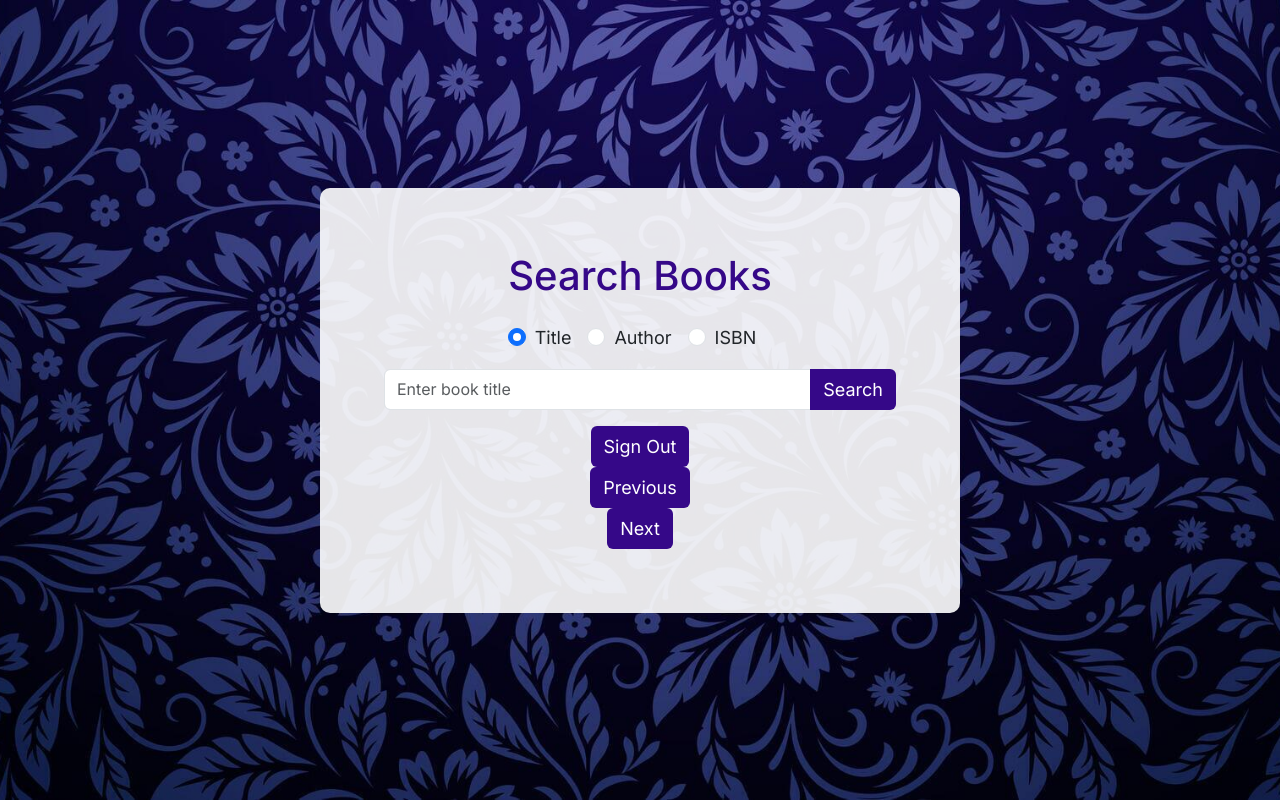
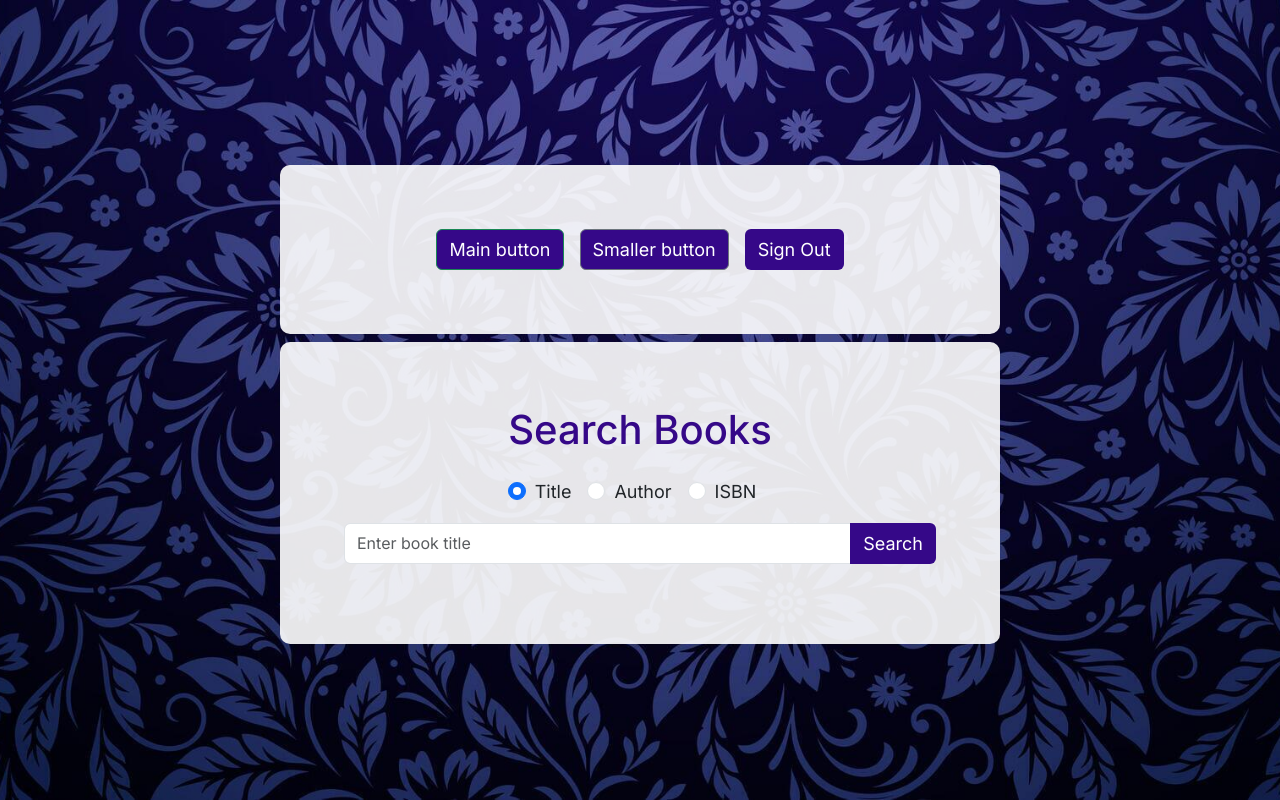
Before and after one commit to kristijanH1998/bookworm, a React (Vite) app in the folder BookWorm/: page /home in a window 1280 px wide. Built offline with nearby package versions, Linux system fonts and the light colour scheme.

Commit message:
improved design of the Home Page: next and prev buttons only show when list of results is returned from Google Books; Navigation bar sticked on top of the Search form; Embedded Viewer window now properly displays to the right of the Search form when 'Read' button is clicked on any book result

```diff
--- a/BookWorm/src/Home.tsx
+++ b/BookWorm/src/Home.tsx
@@ -63,11 +63,11 @@ export default function Home() {
     //makes viewer canvas load contents of a book whose identifier number was received as parameter 'identifier'
     function initialize(identifier: any) {
         if(typeof identifier != "undefined") {
-            const iden = identifier[0]['identifier']
+            const iden = identifier[0]['identifier'];
             var viewer = new google.books.DefaultViewer(document.getElementById('viewerCanvas'));
             viewer.load(iden, alertNotFound);
-            document.getElementById("viewerCanvas")?.classList.remove("d-none")
-            document.getElementById("viewerCanvas")?.classList.add("d-block")
+            document.getElementById("viewerCanvas")?.classList.remove("d-none");
+            document.getElementById("viewerCanvas")?.classList.add("d-block");
         } else {
             alert("could not embed the book!");
         }
@@ -124,7 +124,9 @@ export default function Home() {
                     // console.log(res.data.data.items)
                     // console.log(typeof res.data.data.items)
                     setBookList(res.data.data.items)
-                    console.log(bookList)
+                    // console.log(bookList)
+                    document.getElementById("pagingBtns")?.classList.remove("d-none");
+                    document.getElementById("pagingBtns")?.classList.add("d-block");
                 }
             })
             .catch((error) => {
@@ -172,8 +174,16 @@ export default function Home() {
     }
 
     return (
-        <div className="d-flex justify-content-around align-items-center w-100">
-            <form id="searchPage" className="d-flex flex-column align-items-center w-50">
+        <div className="d-flex w-75">
+            <div className="d-flex flex-column justify-content-around align-items-center w-100">
+                <nav className="navbar d-flex w-75">
+                    <form className="container-fluid justify-content-center">
+                        <button className="btn btn-outline-success me-3" type="button">Main button</button>
+                        <button className="btn btn-outline-secondary me-3" type="button">Smaller button</button>
+                        <Link type="button" onClick={handleClick} className="btn" to={''}>Sign Out</Link>
+                    </form>
+                </nav>
+                <form id="searchPage" className="d-flex flex-column align-items-center w-75">
                     <h1>Search Books</h1>
                     <div className="d-flex flex-row m-3">
                         <div className="form-check form-check-inline">
@@ -192,16 +202,13 @@ export default function Home() {
                             <label className="form-check-label" htmlFor="inlineRadio3">ISBN</label>
                         </div>
                     </div>
-
                     <div className="input-group mb-3">
                         <input type="text" className="form-control" value={searchPhrase}
                             onChange={event => handlePhraseChange(event)} placeholder={"Enter book " + searchPlaceholder} aria-label="Enter book parameters" aria-describedby="button-addon2"/>
                         <button className="btn" type="button" onClick={handleSearch}>Search</button>
                     </div>
-
-                <Link type="button" onClick={handleClick} className="btn" to={''}>Sign Out</Link>
-
-                {typeof bookList == 'undefined' ? <h5>No results</h5> : bookList.map(book => <BookCard
+                    {typeof bookList == 'undefined' ? <h5>No results</h5> : bookList.map(book =>
+                    <BookCard
                         key={book['id'] ? book['id'] : undefined}
                         title={book['volumeInfo']['title'] ? book['volumeInfo']['title'] : "N/A"}
                         author={book['volumeInfo']['authors'] ? book['volumeInfo']['authors'].join(', ') : "N/A"}
@@ -214,7 +221,7 @@ export default function Home() {
                         language={book['volumeInfo']['language'] ? book['volumeInfo']['language'] : "N/A"}
                         pageCount={book['volumeInfo']['pageCount'] ? book['volumeInfo']['pageCount'] : "N/A"}
                         onClickRead={() => initialize(book['volumeInfo']['industryIdentifiers'])}
-                    onClickFav={(event) => favorite(event,
+                        onClickFav={(event: any) => favorite(event,
                             book['volumeInfo']['title'] ? book['volumeInfo']['title'] : "N/A",
                             book['volumeInfo']['authors'] ? book['volumeInfo']['authors'].join(', ') : "N/A",
                             book['volumeInfo']['publisher'] ? book['volumeInfo']['publisher'] : "N/A",
@@ -223,10 +230,12 @@ export default function Home() {
                             book['volumeInfo']['imageLinks']['thumbnail'])}
                         >
                     </BookCard>)}
-
-                <button className="btn" type="button" onClick={(event) => updatePage(event)} id="prevBtn">Previous</button>
+                    <div id="pagingBtns" className="d-none d-flex w-75 justify-content-center">
+                        <button className="btn me-3" type="button" onClick={(event) => updatePage(event)} id="prevBtn">Previous</button>
                         <button className="btn" type="button" onClick={(event) => updatePage(event)} id="nextBtn">Next</button>
+                    </div>
                 </form>
+            </div>
             <div id="viewerCanvas" style={{width: "800px", height: "650px"}} className="d-none"></div>
         </div>
     )
```
Lines whose indentation alone changed are shown as unchanged.
